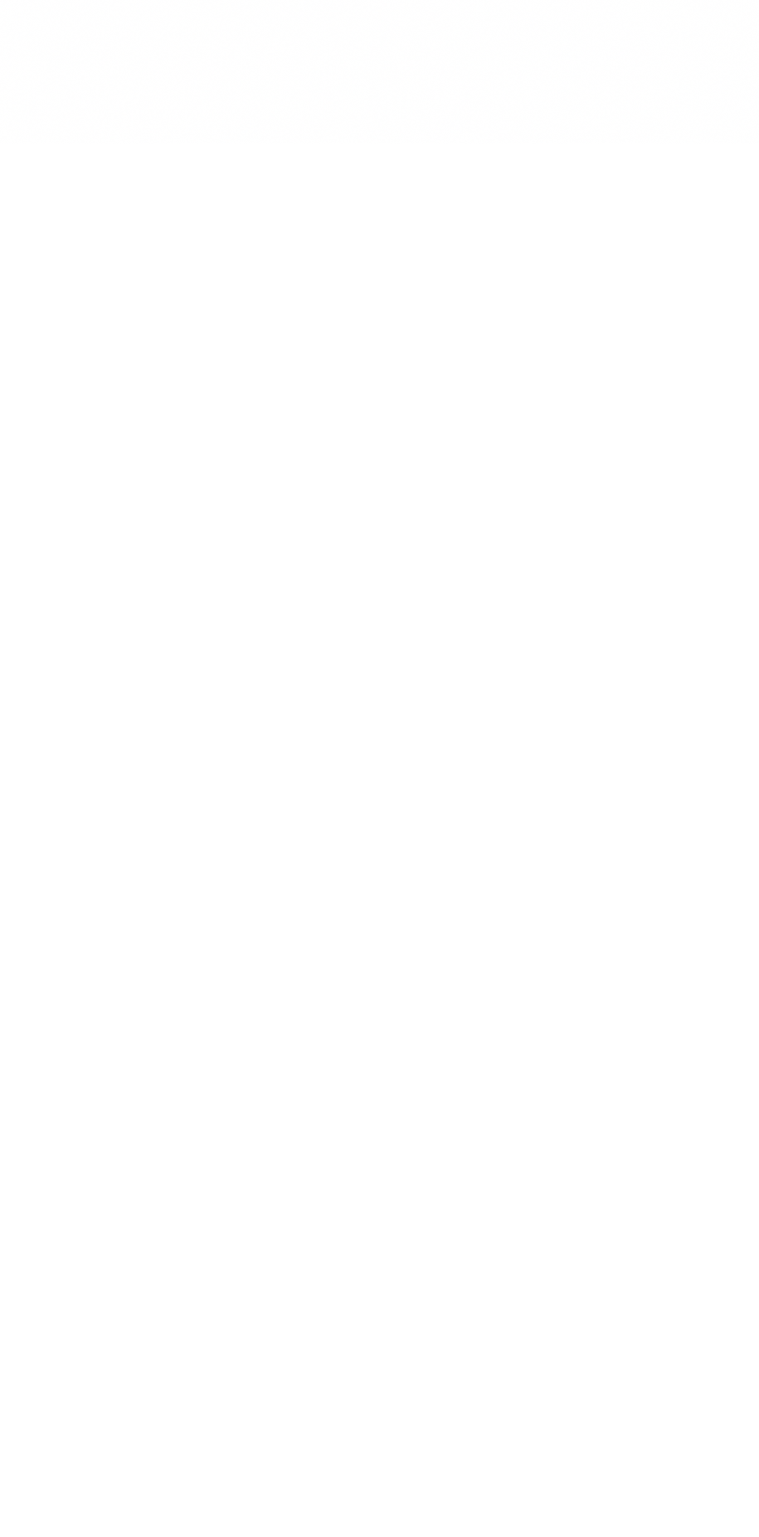
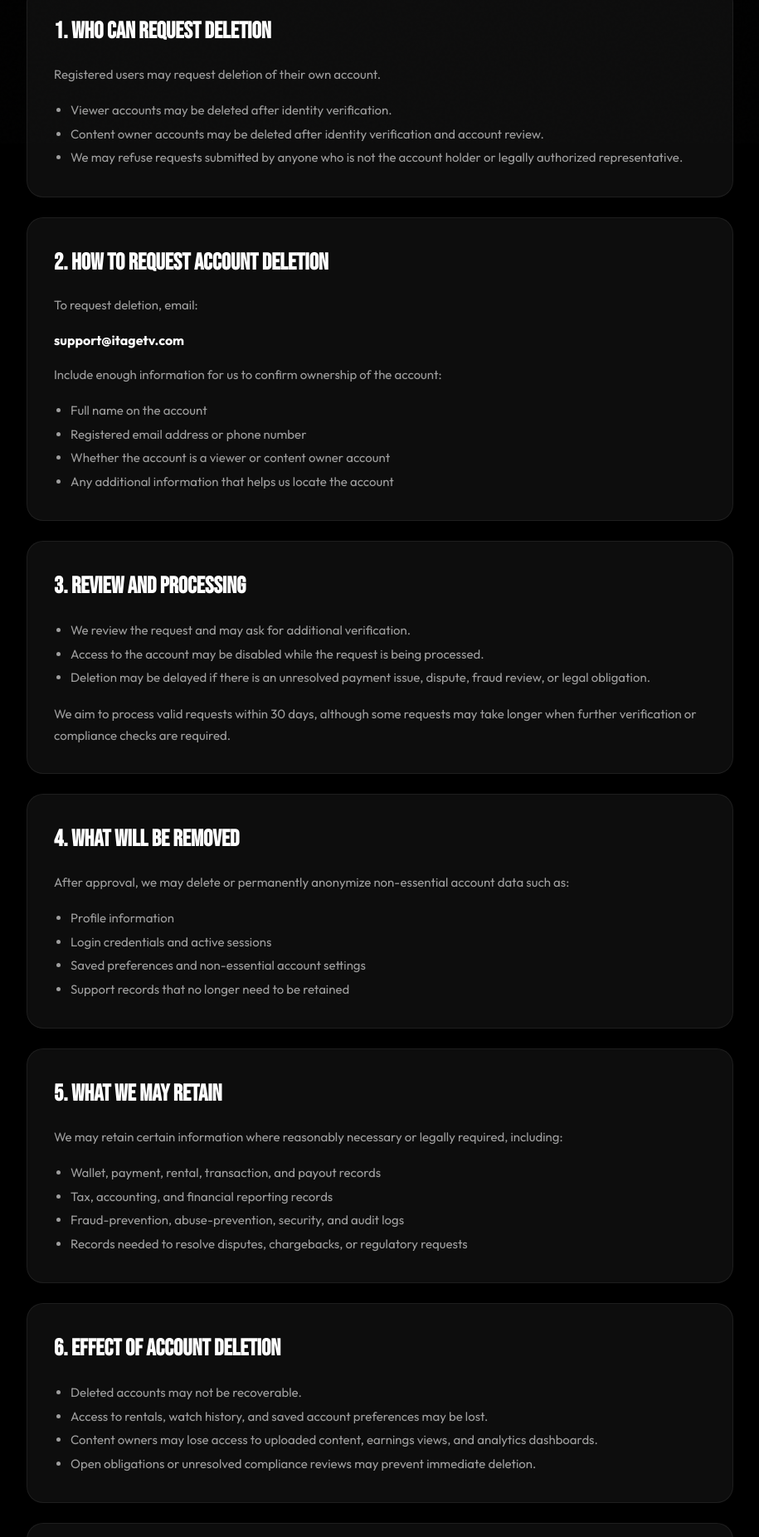
Before and after one commit to Lucignation/itage, a Next.js app: page /legal/account-deletion in a window 1280 px wide. Before the commit this address had no page. Shown: the part 627-2480 px from the top of the page at 83% size, without its empty margins (182-1097 px from the left). Before the commit the page ends 800 px from the top, so only its background shows below. Built offline with nearby package versions, Linux system fonts and the light colour scheme.

Commit message:
deletion added

```diff
--- a/components/layout/Footer.tsx
+++ b/components/layout/Footer.tsx
@@ -19,6 +19,7 @@ const LINKS = {
   ],
   Legal: [
     { label: 'Privacy Policy', href: '/legal/privacy-policy' },
+    { label: 'Account Deletion', href: '/legal/account-deletion' },
     { label: 'Terms of Service', href: '/legal/terms-of-service' },
     { label: 'Cookie Policy', href: '/legal/cookie-policy' },
     { label: 'DMCA', href: '/legal/dmca' },
--- /dev/null
+++ b/pages/legal/account-deletion.tsx
@@ -0,0 +1,131 @@
+import type { NextPage } from 'next';
+
+import { InfoPageLayout } from '@/components/layout/InfoPageLayout';
+
+const SUPPORT_EMAIL = 'support@itagetv.com';
+
+const AccountDeletionPage: NextPage = () => (
+  <InfoPageLayout
+    title="Ìtàgé Account Deletion Policy"
+    description="Account deletion policy for Ìtàgé."
+    sectionLabel="Legal"
+    heading={<>ACCOUNT <span style={{ color: 'var(--red)' }}>DELETION</span></>}
+    intro="Last Updated: May 24, 2026"
+    backHref="/legal"
+    backLabel="Back to legal"
+  >
+    <section className="card">
+      <p style={{ color: 'rgba(255,255,255,0.6)', lineHeight: 1.75, fontSize: 15 }}>
+        This Account Deletion Policy explains how viewers and content owners can request deletion
+        of their Ìtàgé account, what happens after a valid request is submitted, and which records
+        may still be retained for legal, security, tax, payment, and anti-fraud purposes.
+      </p>
+    </section>
+
+    <section className="card">
+      <h2 style={{ fontFamily: 'var(--font-display)', fontSize: 28, marginBottom: 16 }}>
+        1. WHO CAN REQUEST DELETION
+      </h2>
+      <p style={{ color: 'rgba(255,255,255,0.6)', lineHeight: 1.75, fontSize: 15, marginBottom: 16 }}>
+        Registered users may request deletion of their own account.
+      </p>
+      <ul style={{ paddingLeft: 20, color: 'rgba(255,255,255,0.6)', lineHeight: 1.9, fontSize: 15 }}>
+        <li>Viewer accounts may be deleted after identity verification.</li>
+        <li>Content owner accounts may be deleted after identity verification and account review.</li>
+        <li>We may refuse requests submitted by anyone who is not the account holder or legally authorized representative.</li>
+      </ul>
+    </section>
+
+    <section className="card">
+      <h2 style={{ fontFamily: 'var(--font-display)', fontSize: 28, marginBottom: 16 }}>
+        2. HOW TO REQUEST ACCOUNT DELETION
+      </h2>
+      <p style={{ color: 'rgba(255,255,255,0.6)', lineHeight: 1.75, fontSize: 15, marginBottom: 16 }}>
+        To request deletion, email:
+      </p>
+      <p style={{ color: 'var(--white)', fontWeight: 700, fontSize: 16, marginBottom: 16 }}>
+        {SUPPORT_EMAIL}
+      </p>
+      <p style={{ color: 'rgba(255,255,255,0.6)', lineHeight: 1.75, fontSize: 15, marginBottom: 16 }}>
+        Include enough information for us to confirm ownership of the account:
+      </p>
+      <ul style={{ paddingLeft: 20, color: 'rgba(255,255,255,0.6)', lineHeight: 1.9, fontSize: 15 }}>
+        <li>Full name on the account</li>
+        <li>Registered email address or phone number</li>
+        <li>Whether the account is a viewer or content owner account</li>
+        <li>Any additional information that helps us locate the account</li>
+      </ul>
+    </section>
+
+    <section className="card">
+      <h2 style={{ fontFamily: 'var(--font-display)', fontSize: 28, marginBottom: 16 }}>
+        3. REVIEW AND PROCESSING
+      </h2>
+      <ul style={{ paddingLeft: 20, color: 'rgba(255,255,255,0.6)', lineHeight: 1.9, fontSize: 15, marginBottom: 16 }}>
+        <li>We review the request and may ask for additional verification.</li>
+        <li>Access to the account may be disabled while the request is being processed.</li>
+        <li>Deletion may be delayed if there is an unresolved payment issue, dispute, fraud review, or legal obligation.</li>
+      </ul>
+      <p style={{ color: 'rgba(255,255,255,0.6)', lineHeight: 1.75, fontSize: 15 }}>
+        We aim to process valid requests within 30 days, although some requests may take longer
+        when further verification or compliance checks are required.
+      </p>
+    </section>
+
+    <section className="card">
+      <h2 style={{ fontFamily: 'var(--font-display)', fontSize: 28, marginBottom: 16 }}>
+        4. WHAT WILL BE REMOVED
+      </h2>
+      <p style={{ color: 'rgba(255,255,255,0.6)', lineHeight: 1.75, fontSize: 15, marginBottom: 16 }}>
+        After approval, we may delete or permanently anonymize non-essential account data such as:
+      </p>
+      <ul style={{ paddingLeft: 20, color: 'rgba(255,255,255,0.6)', lineHeight: 1.9, fontSize: 15 }}>
+        <li>Profile information</li>
+        <li>Login credentials and active sessions</li>
+        <li>Saved preferences and non-essential account settings</li>
+        <li>Support records that no longer need to be retained</li>
+      </ul>
+    </section>
+
+    <section className="card">
+      <h2 style={{ fontFamily: 'var(--font-display)', fontSize: 28, marginBottom: 16 }}>
+        5. WHAT WE MAY RETAIN
+      </h2>
+      <p style={{ color: 'rgba(255,255,255,0.6)', lineHeight: 1.75, fontSize: 15, marginBottom: 16 }}>
+        We may retain certain information where reasonably necessary or legally required, including:
+      </p>
+      <ul style={{ paddingLeft: 20, color: 'rgba(255,255,255,0.6)', lineHeight: 1.9, fontSize: 15 }}>
+        <li>Wallet, payment, rental, transaction, and payout records</li>
+        <li>Tax, accounting, and financial reporting records</li>
+        <li>Fraud-prevention, abuse-prevention, security, and audit logs</li>
+        <li>Records needed to resolve disputes, chargebacks, or regulatory requests</li>
+      </ul>
+    </section>
+
+    <section className="card">
+      <h2 style={{ fontFamily: 'var(--font-display)', fontSize: 28, marginBottom: 16 }}>
+        6. EFFECT OF ACCOUNT DELETION
+      </h2>
+      <ul style={{ paddingLeft: 20, color: 'rgba(255,255,255,0.6)', lineHeight: 1.9, fontSize: 15 }}>
+        <li>Deleted accounts may not be recoverable.</li>
+        <li>Access to rentals, watch history, and saved account preferences may be lost.</li>
+        <li>Content owners may lose access to uploaded content, earnings views, and analytics dashboards.</li>
+        <li>Open obligations or unresolved compliance reviews may prevent immediate deletion.</li>
+      </ul>
+    </section>
+
+    <section className="card">
+      <h2 style={{ fontFamily: 'var(--font-display)', fontSize: 28, marginBottom: 16 }}>
+        7. CONTACT
+      </h2>
+      <p style={{ color: 'rgba(255,255,255,0.6)', lineHeight: 1.75, fontSize: 15, marginBottom: 12 }}>
+        If you have questions about this policy or want to submit a deletion request, contact:
+      </p>
+      <p style={{ color: 'var(--white)', fontWeight: 700, fontSize: 16 }}>
+        {SUPPORT_EMAIL}
+      </p>
+    </section>
+  </InfoPageLayout>
+);
+
+export default AccountDeletionPage;
```
Also changed, not shown: pages/legal/index.tsx (+6 -1 lines), pages/legal/privacy-policy.tsx (+5 -2 lines).
